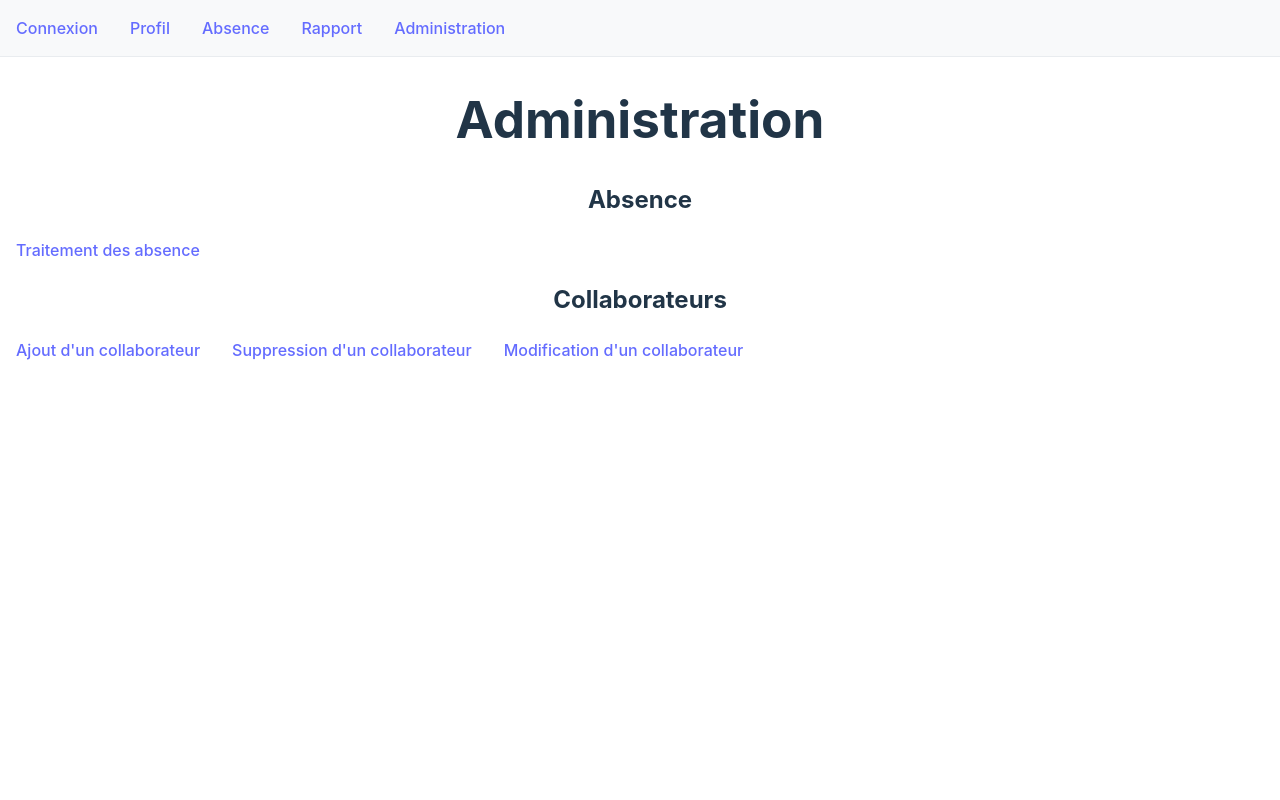
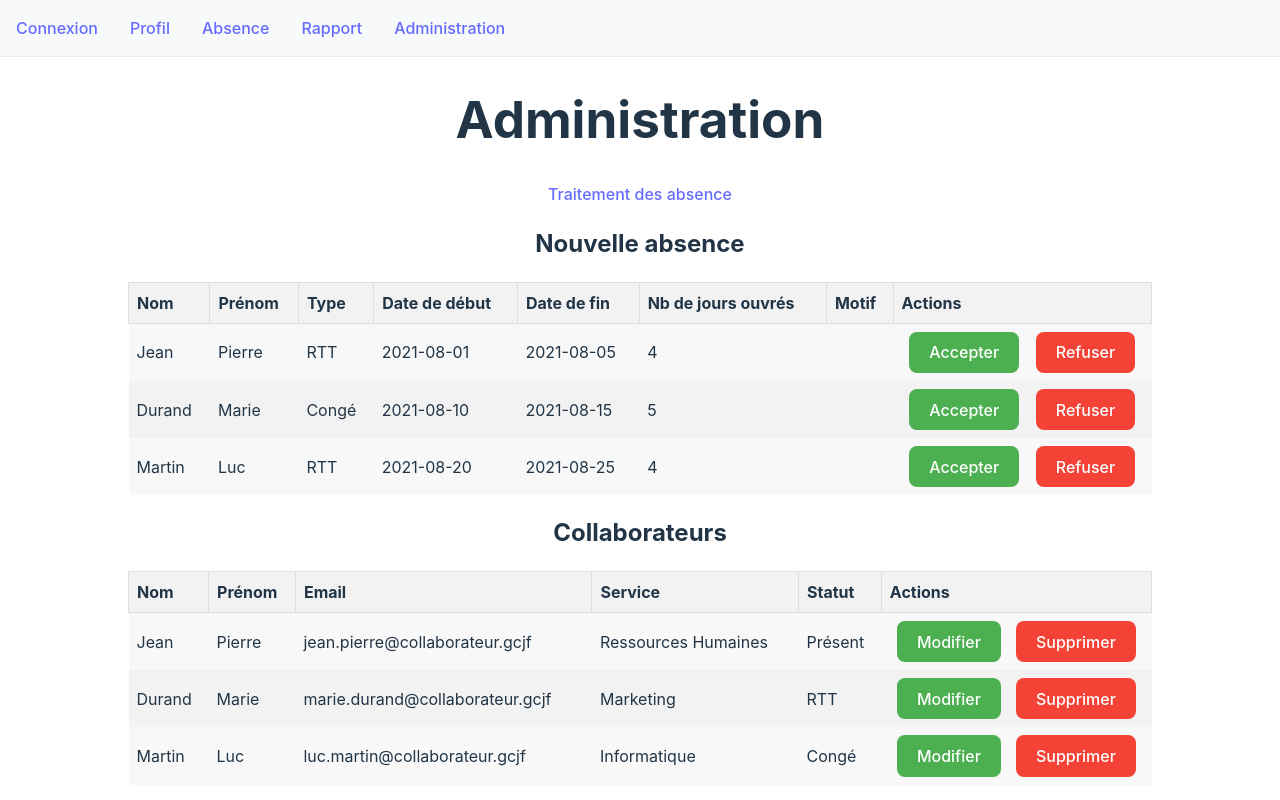
Before and after one commit to diginamic-projet-final-gp4/projet_final_gcjf, a React (Vite) app in the folder frontend/: page /admin in a window 1280 px wide. Built offline with nearby package versions, Linux system fonts and the light colour scheme.

Commit message:
Update pages

```diff
--- /dev/null
+++ b/frontend/src/pages/Absence/CreerAbs.css
@@ -0,0 +1,39 @@
+#create-abs {
+  display: flex;
+  flex-direction: column;
+  align-items: center;
+}
+
+.create-abs-form {
+  display: flex;
+  flex-direction: column;
+  justify-content: center;
+  align-items: center;
+  margin-top: 50px;
+  margin-bottom: 50px;
+  padding: 20px;
+  border: 1px solid #e0e0e0;
+  border-radius: 10px;
+  box-shadow: 0 0 10px rgba(0, 0, 0, 0.1);
+  background-color: #f9f9f9;
+  width: 50%;
+}
+
+.create-abs-form label {
+  font-size: 1.2em;
+  margin-bottom: 1.5em;
+}
+
+.create-abs-form button {
+  margin-top: 1.5em;
+  padding: 0.5em 1em;
+  font-size: 1.2em;
+  border-radius: 5px;
+  background-color: #007bff;
+  color: white;
+  cursor: pointer;
+}
+
+.create-abs-form button:hover {
+  background-color: #0056b3;
+}
--- a/frontend/src/pages/Absence/CreerAbs.jsx
+++ b/frontend/src/pages/Absence/CreerAbs.jsx
@@ -1,7 +1,53 @@
+import "./CreerAbs.css";
+
 export default function CreateAbs() {
+  // Récupèrera le nom de l'utilisateur connecté une fois l'authentification implémentée
+  const collaborateur = "Testing Name";
+
+  const handleSubmit = (event) => {
+    event.preventDefault();
+    // TODO: Envoi des données du formulaire au backend
+
+    // Redirection vers la page de gestion des absences
+    window.location.href = "/absence";
+  };
+
   return (
-    <>
+    <div id="create-abs">
       <h1>Créer une absence</h1>
-    </>
+
+      <form className="create-abs-form" onSubmit={handleSubmit}>
+        <label>
+          <span>Collaborateur</span>
+          <input
+            type="text"
+            name="collaborateur"
+            value={collaborateur}
+            disabled
+          />
+        </label>
+        <label>
+          <span>Type d&apos;absence</span>
+          <select name="typeAbsence">
+            <option value="conge">Congé</option>
+            <option value="congeSansSolde">Congé sans solde</option>
+            <option value="rtt">RTT</option>
+          </select>
+        </label>
+        <label>
+          <span>Date de début</span>
+          <input type="date" name="dateDebut" />
+        </label>
+        <label>
+          <span>Date de fin</span>
+          <input type="date" name="dateFin" />
+        </label>
+        <label>
+          <span>Motif</span>
+          <input type="text" name="motif" />
+        </label>
+        <button type="submit">Créer</button>
+      </form>
+    </div>
   );
 }
--- /dev/null
+++ b/frontend/src/pages/Administration/AdminPage.css
@@ -0,0 +1,65 @@
+.collab-list,
+.new-abs {
+  width: 80%;
+  margin: 0 auto;
+  display: flex;
+  justify-content: center;
+  align-items: center;
+}
+
+table {
+  width: 100%;
+  border-collapse: collapse;
+}
+
+thead {
+  background-color: #efefef;
+}
+
+tbody {
+  background-color: #f8f8f8;
+}
+
+td,
+th {
+  text-align: left;
+  padding: 8px;
+}
+
+th {
+  border: 1px solid #dddddd;
+}
+
+th {
+  background-color: #f2f2f2;
+}
+
+tr:nth-child(even) {
+  background-color: #f2f2f2;
+}
+
+tr:hover {
+  background-color: #0d00ff15;
+}
+
+.actions {
+  display: flex;
+  justify-content: space-around;
+  align-items: center;
+}
+
+.actions button {
+  cursor: pointer;
+}
+
+.edit,
+.accept {
+  background-color: #4caf50;
+  color: white;
+}
+
+.delete,
+.refuse {
+  background-color: #f44336;
+  color: white;
+}
--- a/frontend/src/pages/Administration/AdminPage.jsx
+++ b/frontend/src/pages/Administration/AdminPage.jsx
@@ -1,31 +1,174 @@
+/* eslint-disable no-unused-vars */
+import React, { useState, useEffect } from "react";
+
+import "./AdminPage.css";
+
 export default function AdminPage() {
+  const [collaborateurs, setCollaborateurs] = useState([
+    {
+      nom: "Jean",
+      prenom: "Pierre",
+      email: "jean.pierre@collaborateur.gcjf",
+      service: "Ressources Humaines",
+      statut: "Présent",
+    },
+    {
+      nom: "Durand",
+      prenom: "Marie",
+      email: "marie.durand@collaborateur.gcjf",
+      service: "Marketing",
+      statut: "RTT",
+    },
+    {
+      nom: "Martin",
+      prenom: "Luc",
+      email: "luc.martin@collaborateur.gcjf",
+      service: "Informatique",
+      statut: "Congé",
+    },
+  ]);
+
+  const [absences, setAbsences] = useState([
+    {
+      nom: "Jean",
+      prenom: "Pierre",
+      type: "RTT",
+      dateDebut: "2021-08-01",
+      dateFin: "2021-08-05",
+      nbJoursOuvres: 4,
+    },
+    {
+      nom: "Durand",
+      prenom: "Marie",
+      type: "Congé",
+      dateDebut: "2021-08-10",
+      dateFin: "2021-08-15",
+      nbJoursOuvres: 5,
+    },
+    {
+      nom: "Martin",
+      prenom: "Luc",
+      type: "RTT",
+      dateDebut: "2021-08-20",
+      dateFin: "2021-08-25",
+      nbJoursOuvres: 4,
+    },
+  ]);
+
+  function handleEdit(collaborateur) {
+    // TODO : redirect to edit page
+    console.log("Edit", collaborateur);
+  }
+
+  function handleDelete(collaborateur) {
+    // TODO : delete collaborateur
+    console.log("Delete", collaborateur);
+  }
+
+  function handleAccept(absence) {
+    // TODO : accept absence
+    console.log("Accept", absence);
+  }
+
+  function handleRefuse(absence) {
+    // TODO : refuse absence
+    console.log("Refuse", absence);
+  }
+
   return (
     <>
       <h1>Administration</h1>
       <div>
-        <h2>Absence</h2>
-        <ul>
-          <li>
-            <a href="admin/traitement-abs">Traitement des absence</a>
-          </li>
-        </ul>
+        <a href="admin/traitement-abs">Traitement des absence</a>
+        <h2>Nouvelle absence</h2>
+        <div className="new-abs">
+          <table>
+            <thead>
+              <tr>
+                <th>Nom</th>
+                <th>Prénom</th>
+                <th>Type</th>
+                <th>Date de début</th>
+                <th>Date de fin</th>
+                <th>Nb de jours ouvrés</th>
+                <th>Motif</th>
+                <th>Actions</th>
+              </tr>
+            </thead>
+            <tbody>
+              {absences.map((absence, index) => (
+                <tr key={index}>
+                  <td>{absence.nom}</td>
+                  <td>{absence.prenom}</td>
+                  <td>{absence.type}</td>
+                  <td>{absence.dateDebut}</td>
+                  <td>{absence.dateFin}</td>
+                  <td>{absence.nbJoursOuvres}</td>
+                  <td>{absence.motif}</td>
+                  <td className="actions">
+                    <button
+                      onClick={() => handleAccept(absence)}
+                      className="accept"
+                    >
+                      {" "}
+                      Accepter{" "}
+                    </button>
+                    <button
+                      onClick={() => handleRefuse(absence)}
+                      className="refuse"
+                    >
+                      {" "}
+                      Refuser{" "}
+                    </button>
+                  </td>
+                </tr>
+              ))}
+            </tbody>
+          </table>
+        </div>
 
         <h2>Collaborateurs</h2>
-        <ul>
-          <li>
-            <a href="/admin/ajout-collab">Ajout d&apos;un collaborateur </a>
-          </li>
-          <li>
-            <a href="/admin/suppr-collab">
-              Suppression d&apos;un collaborateur
-            </a>
-          </li>
-          <li>
-            <a href="/admin/modif-collab">
-              Modification d&apos;un collaborateur
-            </a>
-          </li>
-        </ul>
+        <div className="collab-list">
+          <table>
+            <thead>
+              <tr>
+                <th>Nom</th>
+                <th>Prénom</th>
+                <th>Email</th>
+                <th>Service</th>
+                <th>Statut</th>
+                <th>Actions</th>
+              </tr>
+            </thead>
+            <tbody>
+              {collaborateurs.map((collaborateur, index) => (
+                <tr key={index}>
+                  <td>{collaborateur.nom}</td>
+                  <td>{collaborateur.prenom}</td>
+                  <td>{collaborateur.email}</td>
+                  <td>{collaborateur.service}</td>
+                  <td>{collaborateur.statut}</td>
+                  <td className="actions">
+                    <button
+                      onClick={() => handleEdit(collaborateur)}
+                      className="edit"
+                    >
+                      {" "}
+                      Modifier{" "}
+                    </button>
+                    <button
+                      onClick={() => handleDelete(collaborateur)}
+                      className="delete"
+                    >
+                      {" "}
+                      Supprimer{" "}
+                    </button>
+                  </td>
+                </tr>
+              ))}
+            </tbody>
+          </table>
+        </div>
       </div>
     </>
   );
```
